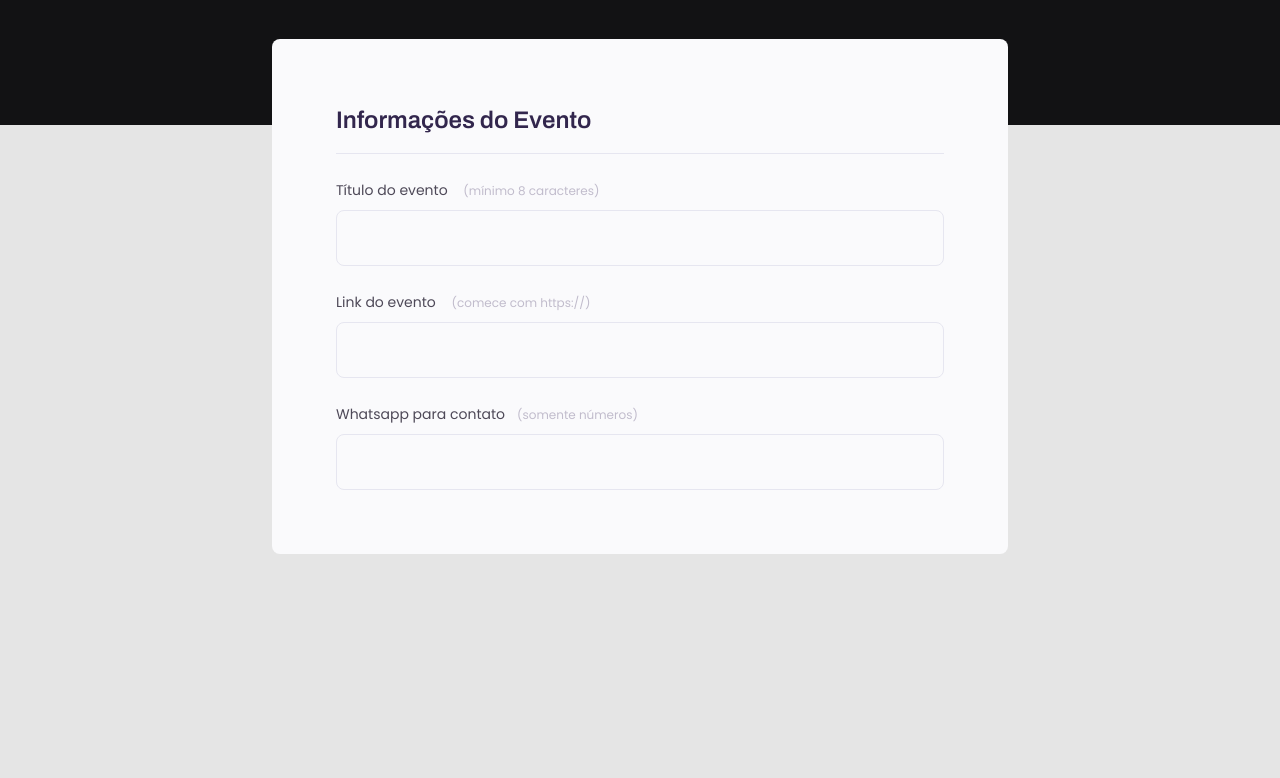
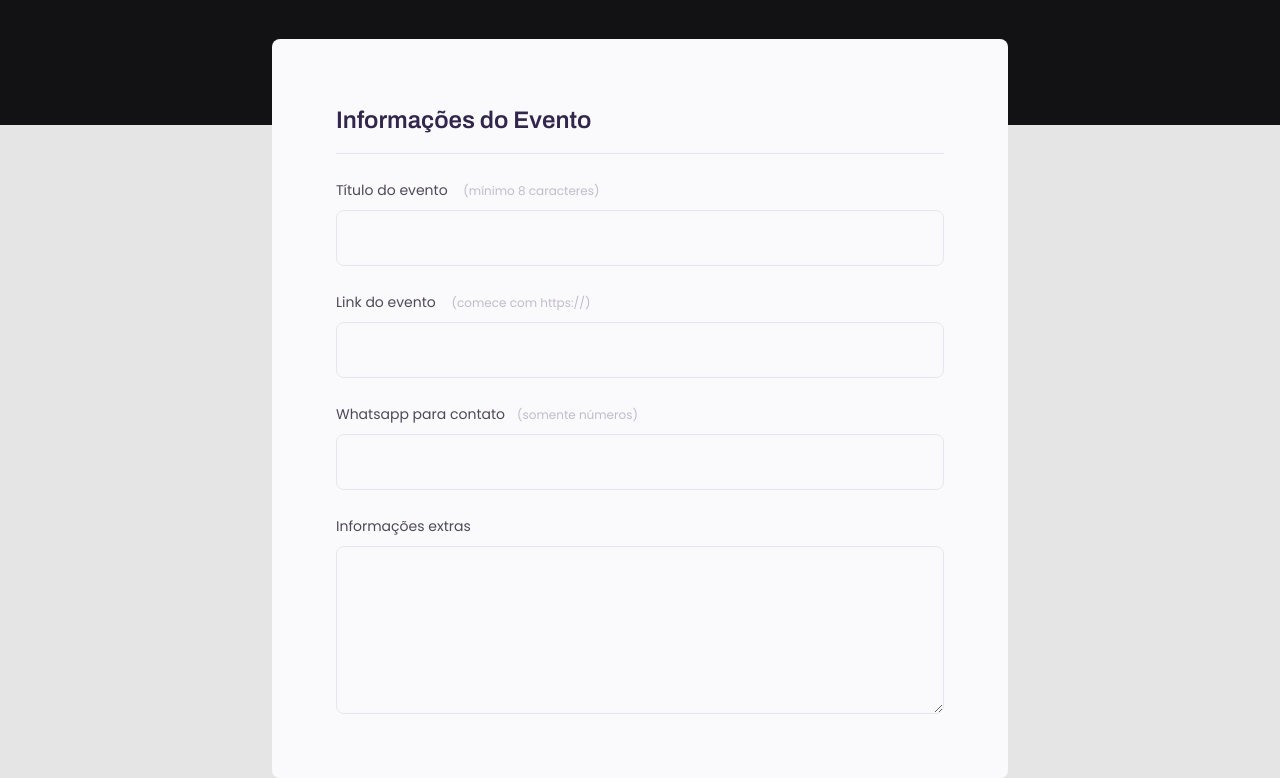
Before and after one commit to oborrges/form-event, a plain HTML site: page index.html in a window 1280 px wide. Shown: the part 243-1021 px from the top of the page. Before the commit the page ends 800 px from the top, so only its background shows below. Drawn offline with Linux system fonts and the light colour scheme.

Commit message:
:rocket: add textarea

```diff
--- a/index.html
+++ b/index.html
@@ -45,8 +45,13 @@
         </div>
 
         <div class="input-wrapper">
-          <label for="tel">Whatsapp para contato<span>(somente números)</span></label>
-          <input id="tel" type="tel">
+          <label for="event-tel">Whatsapp para contato<span>(somente números)</span></label>
+          <input id="event-tel" type="tel">
+        </div>
+
+        <div class="input-wrapper">
+          <label for="event-textarea">Informações  extras</label>
+          <textarea  id="event-textarea" ></textarea>
         </div>
 
       </fieldset>
--- a/style.css
+++ b/style.css
@@ -4,7 +4,7 @@
   box-sizing: border-box;
 }
 
-body, label, input, button, select, span {
+body, label, input, button, select, span, textarea {
   font-family: 'Poppins', sans-serif;
 }
 
@@ -101,6 +101,10 @@ fieldset legend {
   padding-left: 12px;
 }
 
+.input-wrapper span:hover {
+  color: #868588;
+}
+
 .input-wrapper input {
   background: #FAFAFC;
   height: 56px;
@@ -116,3 +120,19 @@ fieldset legend {
 
   margin-top: 8px;
 }
+
+.input-wrapper textarea {
+  background: #FAFAFC;
+  height: 168px;
+
+  border: 1px solid #E6E6F0;
+  border-radius: 8px;
+
+  font-size: 16px;
+  line-height: 26px;
+
+  padding: 4px 8px;
+  color: #4E4958;
+
+  margin-top: 8px;
+}
```
